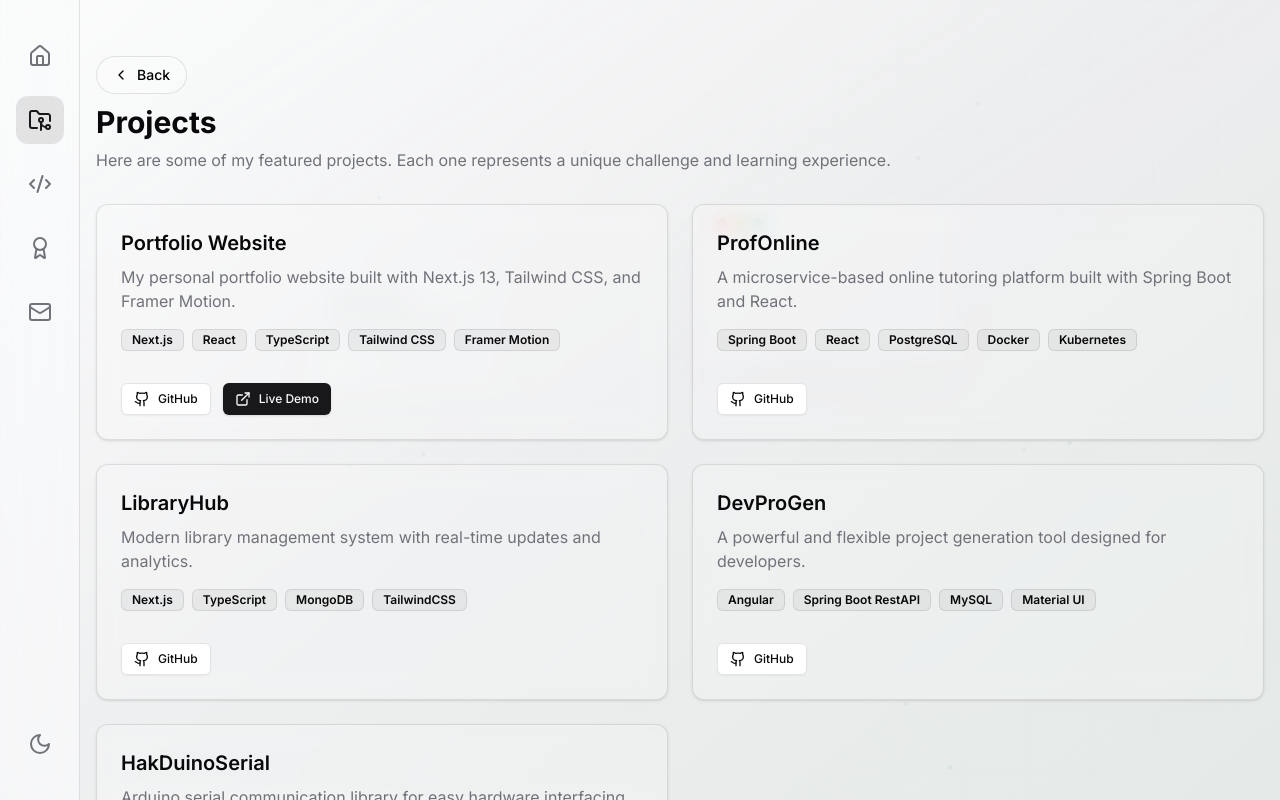
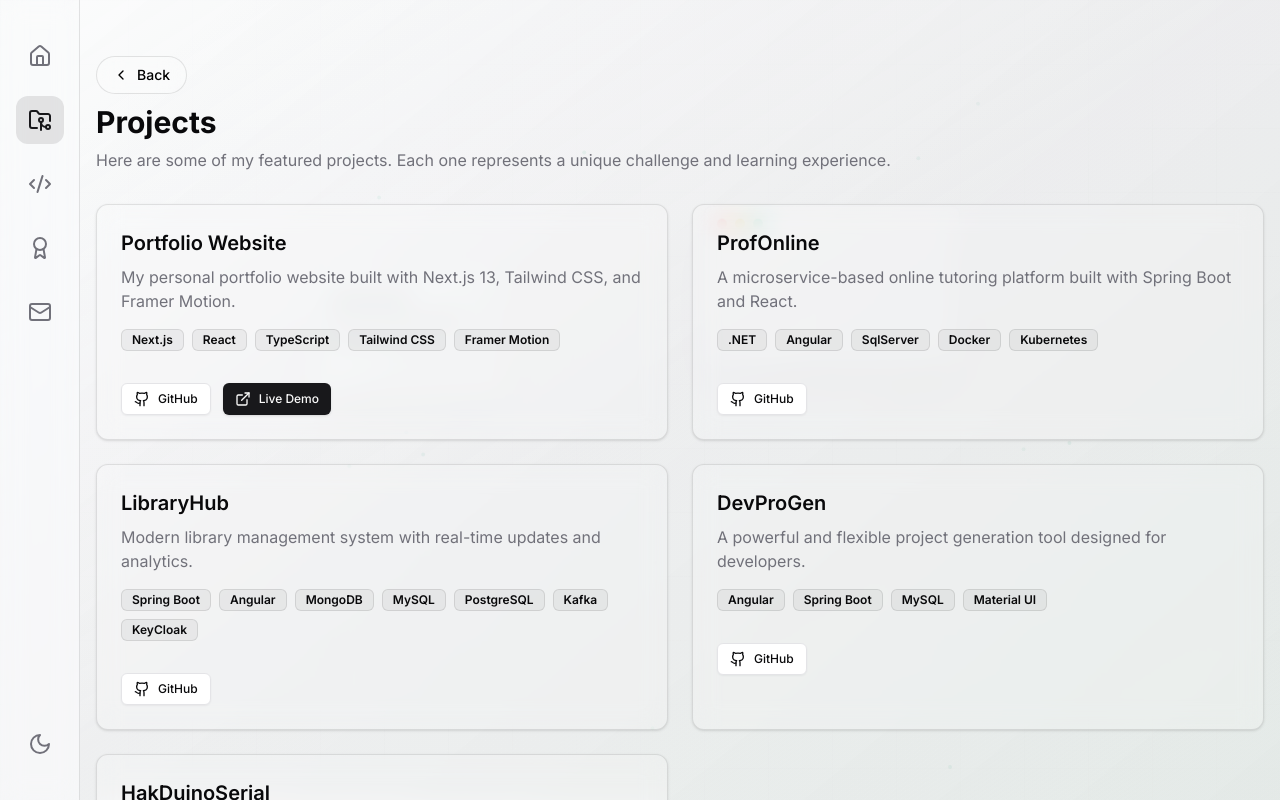
Before and after one commit to ImMrHak/MyPortfolio, a Next.js app: page /projects in a window 1280 px wide. Shown: the top 800 px of the page. Built offline with nearby package versions, Linux system fonts and the light colour scheme.

Commit message:
Corrected some Projects tags

```diff
--- a/app/projects/page.tsx
+++ b/app/projects/page.tsx
@@ -20,25 +20,25 @@ const projects = [
   {
     title: 'ProfOnline',
     description: 'A microservice-based online tutoring platform built with Spring Boot and React.',
-    tags: ['Spring Boot', 'React', 'PostgreSQL', 'Docker', 'Kubernetes'],
+    tags: ['.NET', 'Angular', 'SqlServer', 'Docker', 'Kubernetes'],
     github: 'https://github.com/ImMrHak/ProfOnline',
   },
   {
     title: 'LibraryHub',
     description: 'Modern library management system with real-time updates and analytics.',
-    tags: ['Next.js', 'TypeScript', 'MongoDB', 'TailwindCSS'],
+    tags: ['Spring Boot', 'Angular', 'MongoDB', 'MySQL', 'PostgreSQL', 'Kafka', 'KeyCloak'],
     github: 'https://github.com/ImMrHak/LibraryHub',
   },
   {
     title: 'DevProGen',
     description: 'A powerful and flexible project generation tool designed for developers.',
-    tags: ['Angular', 'Spring Boot RestAPI', 'MySQL', 'Material UI'],
+    tags: ['Angular', 'Spring Boot', 'MySQL', 'Material UI'],
     github: 'https://github.com/ImMrHak/DevProGen-BE',
   },
   {
     title: 'HakDuinoSerial',
     description: 'Arduino serial communication library for easy hardware interfacing.',
-    tags: ['C++', 'Arduino', 'Serial Communication'],
+    tags: ['C#', 'Arduino', 'Serial Communication'],
     github: 'https://github.com/ImMrHak/HakDuinoSerial',
   }
 ]
```
Also changed, not shown: 71 other files (tests, documents, lock files or other folders).
